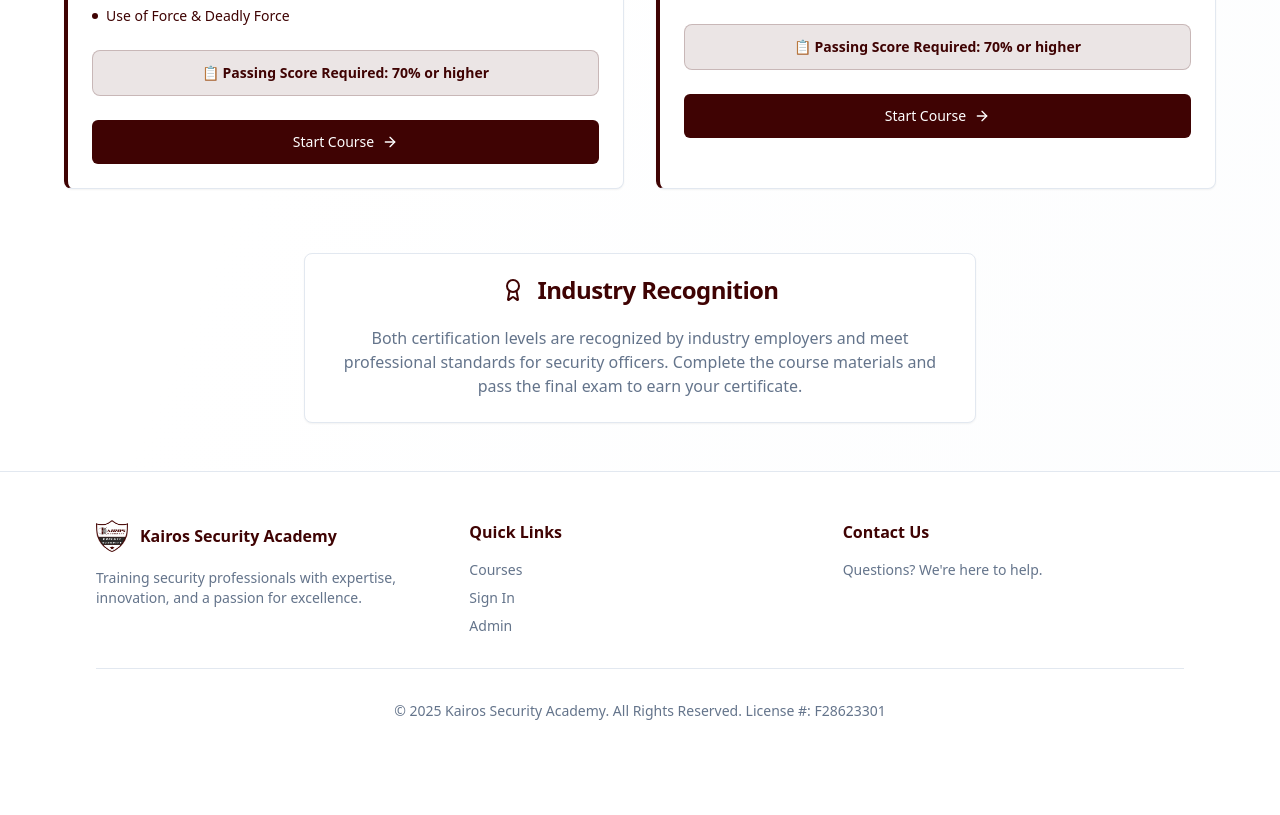
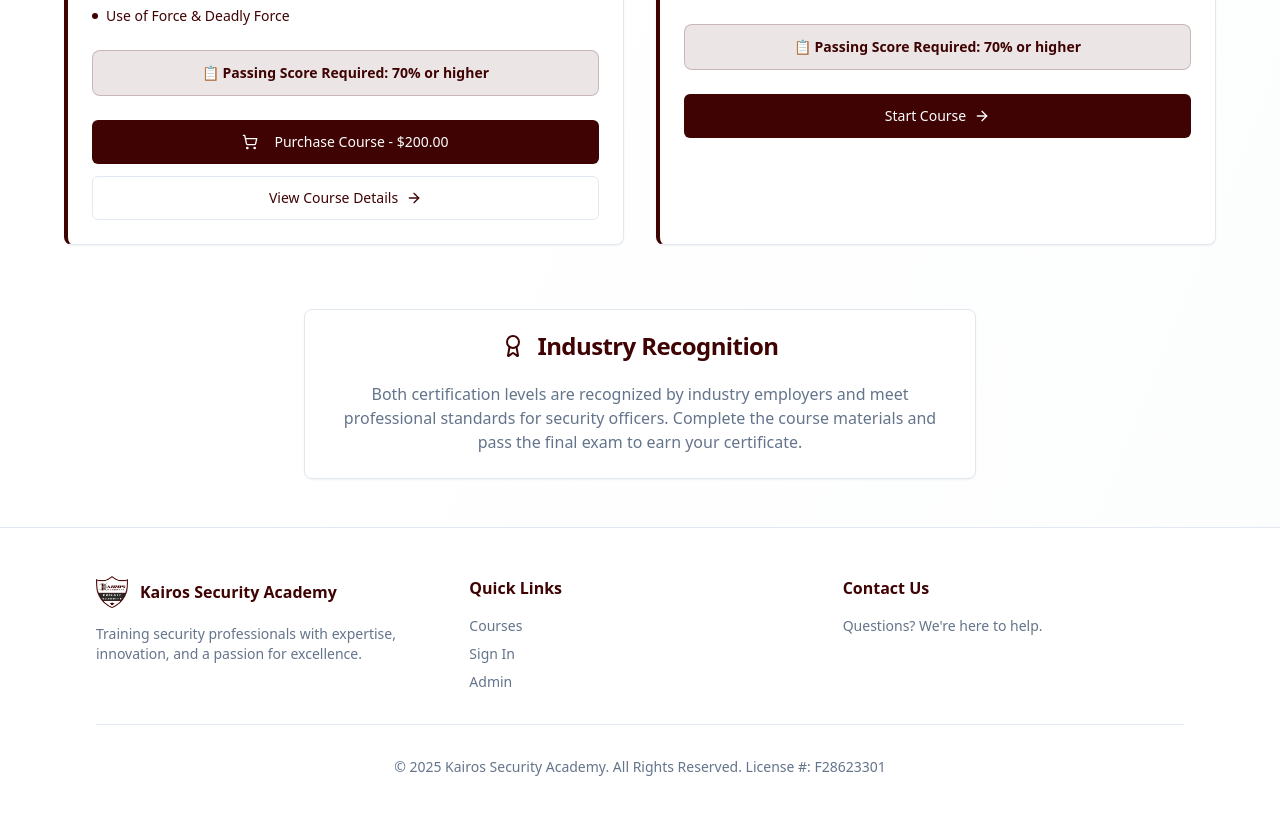
Before and after one commit to rrosee12328-bit/kairos-quizmaster-course, a React (Vite) app: page /courses in a window 1280 px wide. Shown: the part 2360-3175 px from the top of the page. Before the commit the page ends 3129 px from the top, so only its background shows below. Built offline with nearby package versions, Linux system fonts and the light colour scheme; the HTML template or start-up script is replaced by a standard one.

Commit message:
Update Level 4 course price

```diff
--- a/src/pages/Courses.tsx
+++ b/src/pages/Courses.tsx
@@ -154,7 +154,9 @@ const Courses = () => {
         "Unarmed Defensive Tactics",
         "Use of Force & Deadly Force"
       ],
-      route: "/course/level4"
+      route: "/course/level4",
+      priceId: "price_1SIuhk2Lv7r2i0JXmknziXJn",
+      price: "$200.00"
     },
     {
       id: "pepper-spray",
```
